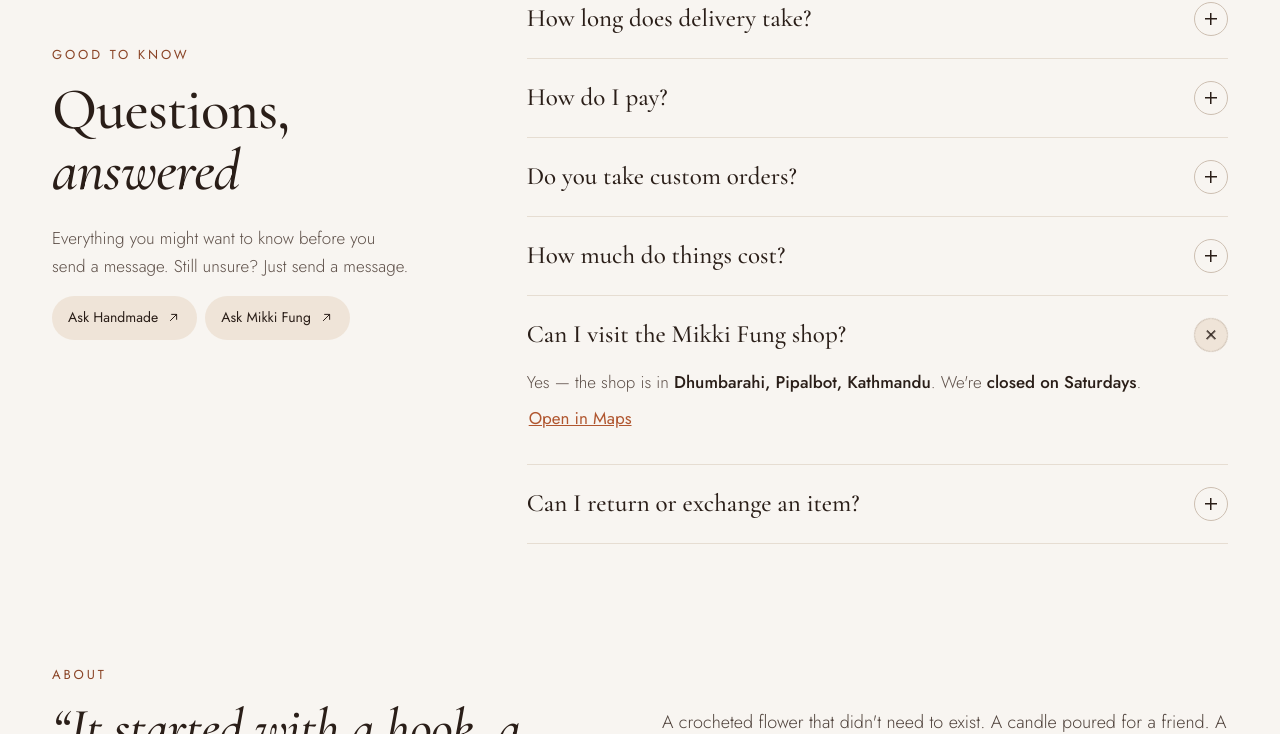
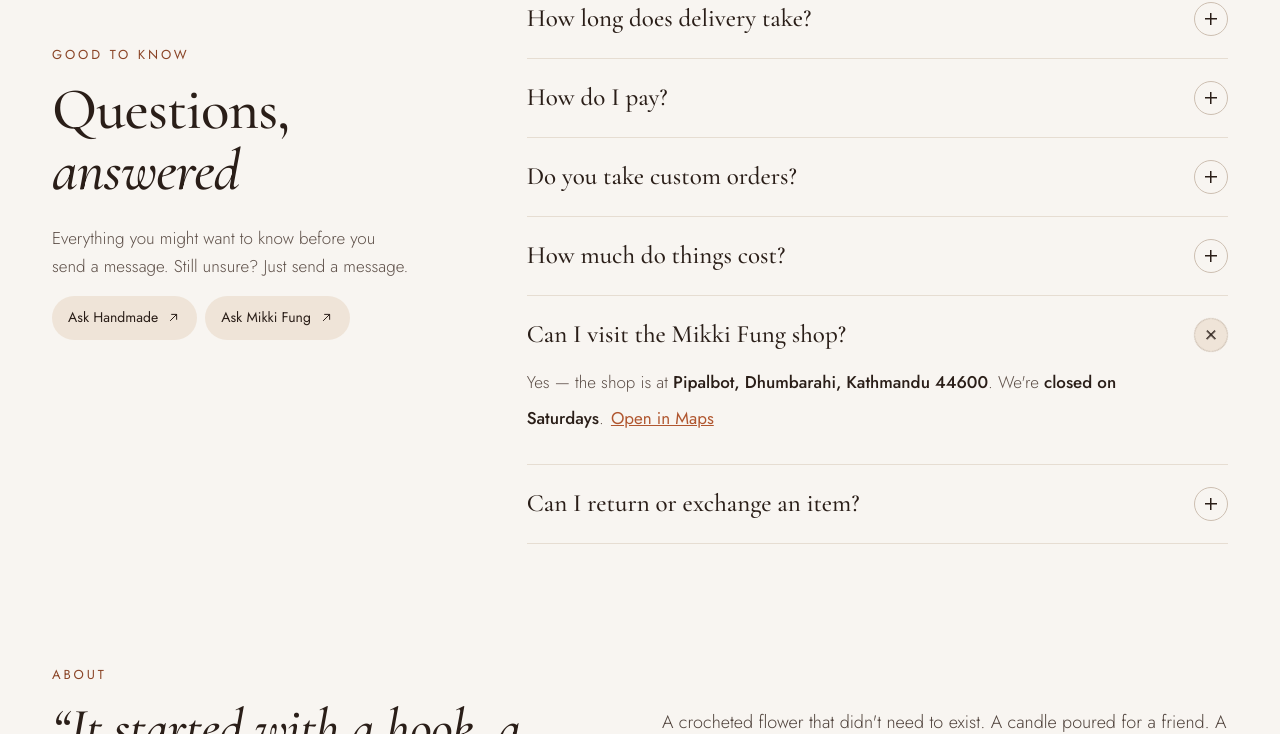
Before and after one commit to sooneetakeeratee/sooneetakeeratee.github.io, a plain HTML site: page index.html in a window 1280 px wide. Both pictures are taken after a click on the heading "Can I visit the Mikki Fung shop?". Shown: the part 2764-3498 px from the top of the page. Drawn offline with nearby package versions, Linux system fonts and the light colour scheme.

Commit message:
Mikki Fung shop address + direct Maps link

```diff
--- a/index.html
+++ b/index.html
@@ -479,7 +479,7 @@ em{font-style:italic;}
     <details><summary>How much do things cost?</summary>
       <p>Prices start from <strong>Rs 500</strong> and depend on the product and size. Message us with what you like and we'll give you an exact price.</p></details>
     <details><summary>Can I visit the Mikki Fung shop?</summary>
-      <p>Yes — the shop is in <strong>Dhumbarahi, Pipalbot, Kathmandu</strong>. We're <strong>closed on Saturdays</strong>. <a href="https://www.google.com/maps/search/?api=1&amp;query=Dhumbarahi+Pipalbot+Kathmandu" target="_blank" rel="noopener">Open in Maps</a></p></details>
+      <p>Yes — the shop is at <strong>Pipalbot, Dhumbarahi, Kathmandu 44600</strong>. We're <strong>closed on Saturdays</strong>. <a href="https://www.google.com/maps/search/?api=1&amp;query=Mikkifung+wears+Pipalbot+Kathmandu" target="_blank" rel="noopener">Open in Maps</a></p></details>
     <details><summary>Can I return or exchange an item?</summary>
       <p>All sales are final — we're not able to offer <strong>returns or exchanges</strong>. If you're unsure about a size, colour or detail, please ask us before you order and we'll happily send more photos.</p></details>
   </div>
```
